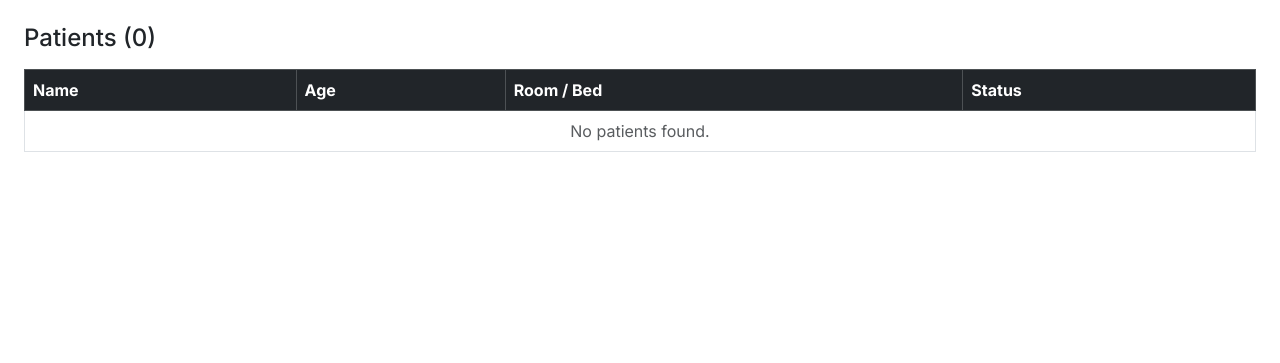
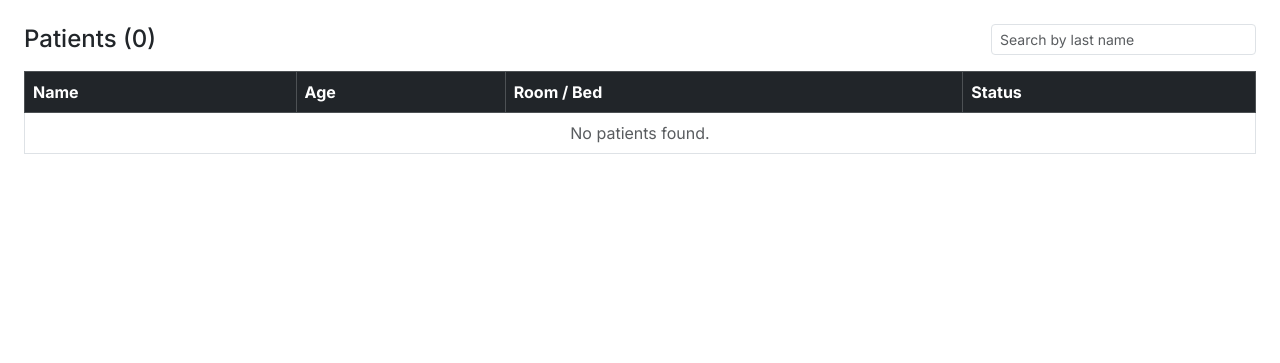
Before and after one commit to KafetzisThomas/HealthTrack, a Django app: page / in a window 1280 px wide. Shown: the part 57-420 px from the top of the page. Run offline with Django 5.2, Linux system fonts and the light colour scheme; the visitor is signed in with stand-in values (Sample User, id 1); data that the repository does not hold is empty.

Commit message:
Add patient search by last name on dashboard

```diff
--- a/patients/views.py
+++ b/patients/views.py
@@ -7,8 +7,13 @@ from .forms import PatientForm
 
 @login_required
 def dashboard(request):
-    patients = Patient.objects.all()
-    return render(request, "patients/dashboard.html", {"patients": patients})
+    search = request.GET.get("search")
+    if search:
+        patients = Patient.objects.filter(last_name__icontains=search).order_by("last_name")
+    else:
+        patients = Patient.objects.all()
+
+    return render(request, "patients/dashboard.html", {"patients": patients, "search": search})
 
 @login_required
 def patient(request, patient_id):
--- a/templates/patients/dashboard.html
+++ b/templates/patients/dashboard.html
@@ -9,7 +9,12 @@
         {% endfor %}
     {% endif %}
 
-    <h4 class="mb-3">Patients ({{ patients.count }})</h4>
+    <div class="d-flex align-items-center justify-content-between mb-3">
+        <h4 class="mb-0">Patients ({{ patients.count }})</h4>
+        <form class="d-flex" style="width: 265px;" method="GET">
+            <input class="form-control form-control-sm" type="search" name="search" placeholder="Search by last name" value="{{ search|default:'' }}">
+        </form>
+    </div>
 
     <table class="table table-bordered table-hover">
         <thead class="table-dark">
```
